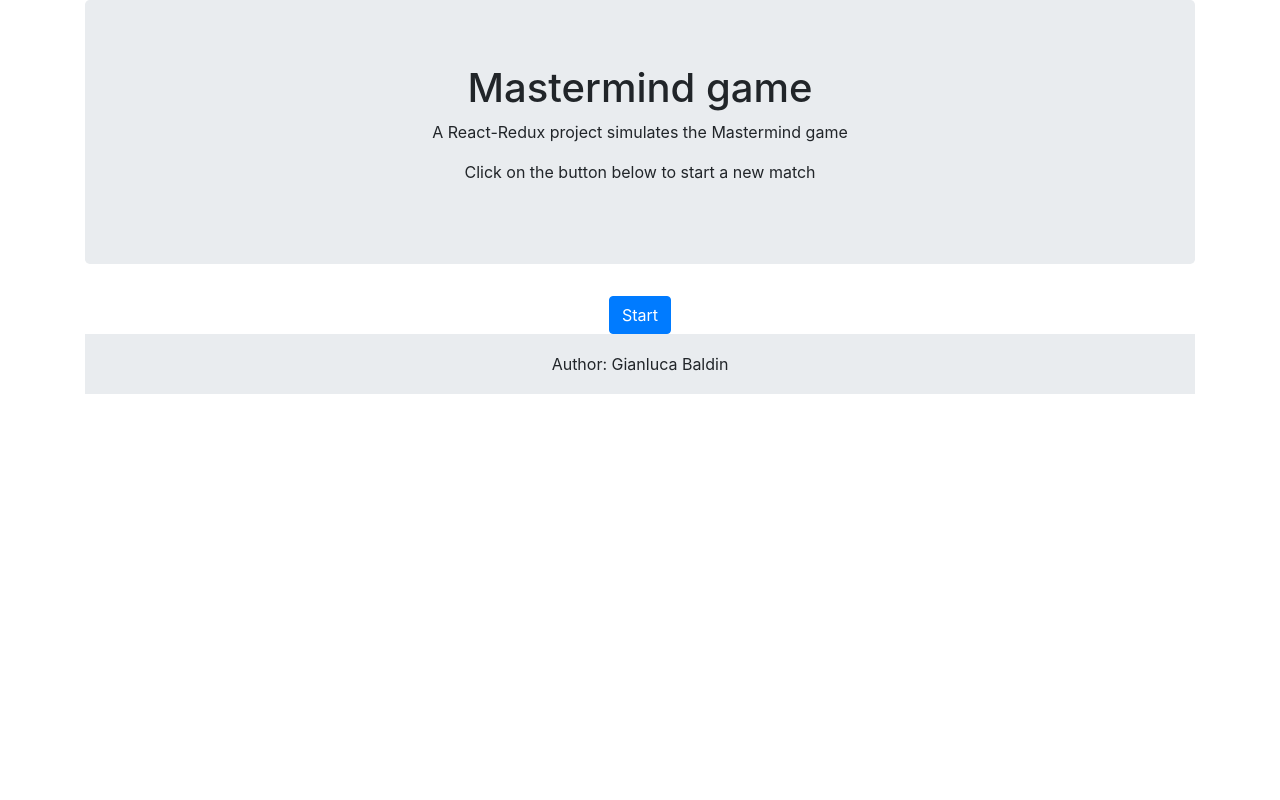
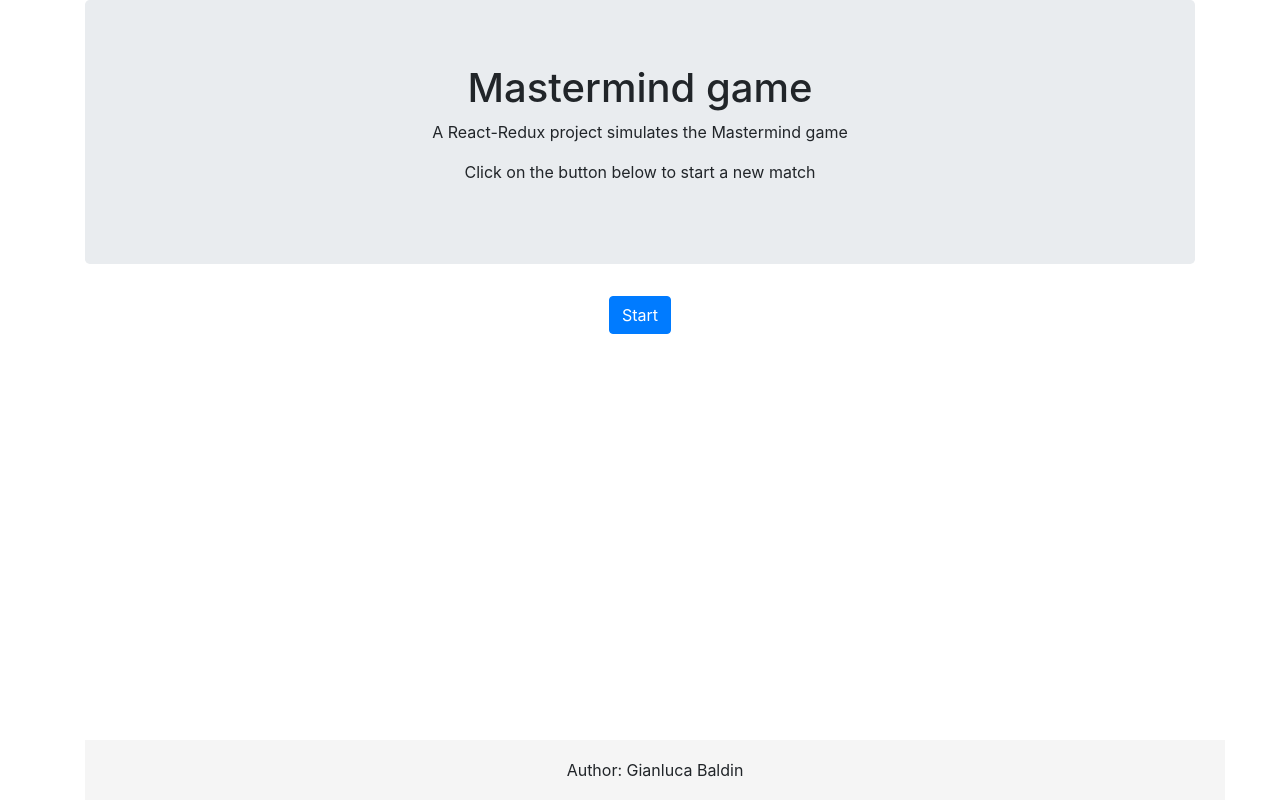
Before and after one commit to gianlucabaldin/mastermind, a React (Create React App) app: page / in a window 1280 px wide. Built offline with nearby package versions, Linux system fonts and the light colour scheme.

Commit message:
fixed footer style

```diff
--- a/src/components/Footer.js
+++ b/src/components/Footer.js
@@ -1,13 +1,8 @@
-import React from 'react';
+import React from "react";
 import "../style/footer.css";
-import { Row, Col } from 'react-bootstrap';
 
 export const Footer = () => (
-  <Row>
-    <Col>
-      <div className="footer">
-        <p>Author: Gianluca Baldin</p>
-      </div>
-    </Col>
-  </Row>
-)
+  <footer className="footer container">
+    <p>Author: Gianluca Baldin</p>
+  </footer>
+);
--- a/src/style/footer.css
+++ b/src/style/footer.css
@@ -1,5 +1,9 @@
 .footer {
-  background-color: #e9ecef;
+  position: absolute;
+  bottom: 0;
+  width: 100%;
+  /* Set the fixed height of the footer here */
   height: 60px;
-  line-height: 60px;
+  line-height: 60px; /* Vertically center the text there */
+  background-color: #f5f5f5;
 }
```
